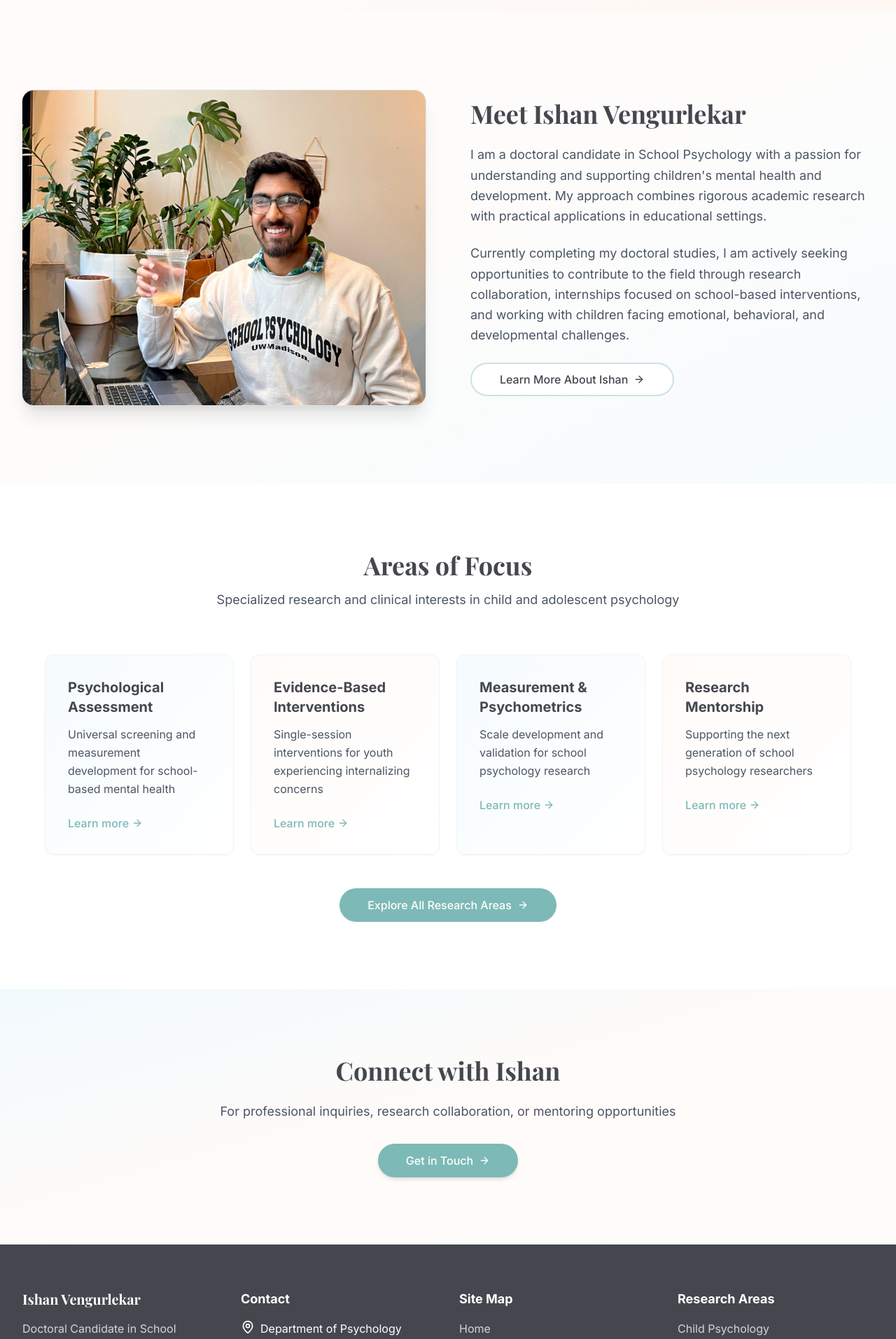
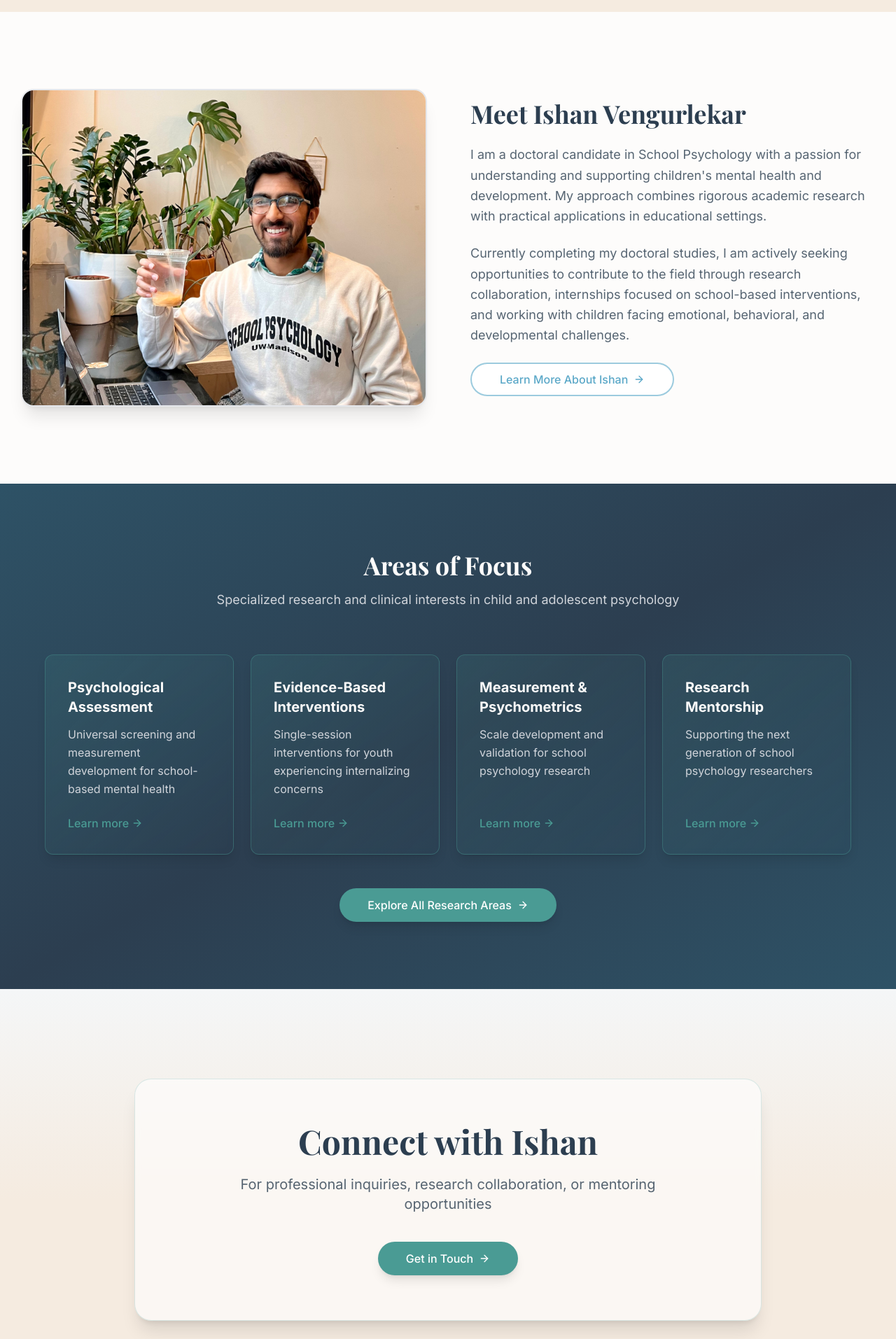
Before and after one commit to emw8105/ishan-psych-profile, a Next.js app: page / in a window 1280 px wide. Shown: the part 820-2733 px from the top of the page at 70% size. Built offline with nearby package versions, Linux system fonts and the light colour scheme.

Commit message:
experimenting with color

```diff
--- a/src/app/page.tsx
+++ b/src/app/page.tsx
@@ -8,37 +8,37 @@ export default function Home() {
   return (
     <div className="flex flex-col min-h-screen">
       {/* Hero Section with Ishan's picture */}
-      <section className="relative bg-gradient-to-br from-sky-blue/20 via-cloud-white to-soft-peach/20 py-20 md:py-32">
+      <section className="relative bg-warm-sand py-20 md:py-32">
         <div className="container grid gap-12 md:grid-cols-2 md:gap-16 items-center">
           <div className="space-y-6">
             <h1 className="font-playfair text-4xl md:text-5xl lg:text-7xl font-bold text-calm-charcoal leading-tight">
               Compassionate Psychological Care for Children
             </h1>
-            <p className="text-lg md:text-xl text-gray-600 leading-relaxed">
+            <p className="text-lg md:text-xl text-calm-charcoal/80 leading-relaxed">
               Doctoral candidate in School Psychology specializing in research and interventions for children and adolescents.
             </p>
             <div className="flex flex-col sm:flex-row gap-4 pt-2">
-              <Button variant="outline" size="lg" asChild>
+              <Button variant="outline" size="lg" asChild className="border-sky-blue/60 text-sky-blue hover:bg-sky-blue hover:text-white transition-all">
                 <Link href="/research-practice">
                   Explore Research <ArrowRight className="ml-2 h-4 w-4" />
                 </Link>
               </Button>
-              <Button size="lg" asChild>
+              <Button size="lg" asChild className="bg-sky-blue hover:bg-sky-blue/90 text-white shadow-lg hover:shadow-xl transition-all">
                 <Link href="/contact">Get in Touch</Link>
               </Button>
             </div>
           </div>
-          <div className="relative h-[500px] rounded-2xl overflow-hidden shadow-xl ring-1 ring-gray-200">
+          <div className="relative h-[500px] rounded-2xl overflow-hidden shadow-xl ring-2 ring-sky-blue/20 hover:ring-sky-blue/40 transition-all">
             <Image src="/images/IshanHeroCropped.jpg" alt="Ishan Vengurlekar" fill className="object-cover" priority />
           </div>
         </div>
       </section>
 
       {/* Brief Introduction */}
-      <section className="py-20 md:py-28 bg-gradient-to-br from-soft-peach/10 via-cloud-white to-sky-blue/10">
+      <section className="py-20 md:py-28 bg-cloud-white">
         <div className="container">
           <div className="grid md:grid-cols-2 gap-16 items-center">
-            <div className="order-2 md:order-1 relative h-[450px] rounded-2xl overflow-hidden shadow-xl ring-1 ring-gray-200">
+            <div className="order-2 md:order-1 relative h-[450px] rounded-2xl overflow-hidden shadow-xl ring-2 ring-gray-200 hover:ring-sky-blue/40 transition-all">
               <Image
                 src="/images/906568B1-8689-44CF-AC23-C393B42F1C98.jpg?height=800&width=600"
                 alt="Ishan Vengurlekar"
@@ -50,15 +50,15 @@ export default function Home() {
               <h2 className="font-playfair text-3xl md:text-4xl font-bold text-calm-charcoal mb-6">
                 Meet Ishan Vengurlekar
               </h2>
-              <p className="text-lg text-gray-600 leading-relaxed">
+              <p className="text-lg text-calm-charcoal/80 leading-relaxed">
                 I am a doctoral candidate in School Psychology with a passion for understanding and supporting
                 children&apos;s mental health and development. My approach combines rigorous academic research with
                 practical applications in educational settings.
               </p>
-              <p className="text-lg text-gray-600 leading-relaxed">
+              <p className="text-lg text-calm-charcoal/80 leading-relaxed">
                 Currently completing my doctoral studies, I am actively seeking opportunities to contribute to the field through research collaboration, internships focused on school-based interventions, and working with children facing emotional, behavioral, and developmental challenges.
               </p>
-              <Button variant="outline" size="lg" asChild className="mt-4">
+              <Button variant="outline" size="lg" asChild className="mt-4 border-sky-blue/60 text-sky-blue hover:bg-sky-blue hover:text-white transition-all">
                 <Link href="/about">
                   Learn More About Ishan <ArrowRight className="ml-2 h-4 w-4" />
                 </Link>
@@ -69,55 +69,63 @@ export default function Home() {
       </section>
 
       {/* Areas of Focus Preview */}
-      <section className="py-20 md:py-24 bg-white">
+      <section className="py-20 md:py-24 bg-gradient-to-br from-deep-ocean via-calm-charcoal to-deep-ocean">
         <div className="container">
           <div className="max-w-3xl mx-auto text-center mb-16">
-            <h2 className="font-playfair text-3xl md:text-4xl font-bold text-calm-charcoal mb-4">Areas of Focus</h2>
-            <p className="text-lg text-gray-600">
+            <h2 className="font-playfair text-3xl md:text-4xl font-bold text-cloud-white mb-4">Areas of Focus</h2>
+            <p className="text-lg text-gray-300">
               Specialized research and clinical interests in child and adolescent psychology
             </p>
           </div>
 
           <div className="grid grid-cols-1 md:grid-cols-2 lg:grid-cols-4 gap-6 max-w-6xl mx-auto">
-            <div className="bg-gradient-to-br from-sky-blue/10 to-white p-8 rounded-xl shadow-sm hover:shadow-md transition-all duration-300 border border-gray-100">
-              <h3 className="text-xl font-bold mb-3 text-calm-charcoal">Psychological Assessment</h3>
-              <p className="text-gray-600 mb-6 leading-relaxed">
+            <div className="bg-gradient-to-br from-soft-teal/15 to-transparent p-8 rounded-xl shadow-lg hover:shadow-xl transition-all duration-300 border border-soft-teal/40 backdrop-blur-sm hover:border-soft-teal/60 flex flex-col h-full group">
+              <div className="flex-grow">
+                <h3 className="text-xl font-bold mb-3 text-cloud-white group-hover:text-soft-teal transition-colors">Psychological Assessment</h3>
+                <p className="text-gray-300 mb-6 leading-relaxed">
                   Universal screening and measurement development for school-based mental health
                 </p>
-              <Link href="/research-practice#assessment" className="text-soft-teal hover:text-soft-teal/80 font-medium inline-flex items-center transition-colors">
+              </div>
+              <Link href="/research-practice#assessment" className="text-soft-teal hover:text-sky-blue font-medium inline-flex items-center transition-colors mt-auto">
                 Learn more <ArrowRight className="ml-1 h-4 w-4" />
               </Link>
             </div>
 
-            <div className="bg-gradient-to-br from-soft-peach/10 to-white p-8 rounded-xl shadow-sm hover:shadow-md transition-all duration-300 border border-gray-100">
-              <h3 className="text-xl font-bold mb-3 text-calm-charcoal">Evidence-Based Interventions</h3>
-              <p className="text-gray-600 mb-6 leading-relaxed">
+            <div className="bg-gradient-to-br from-soft-teal/15 to-transparent p-8 rounded-xl shadow-lg hover:shadow-xl transition-all duration-300 border border-soft-teal/40 backdrop-blur-sm hover:border-soft-teal/60 flex flex-col h-full group">
+              <div className="flex-grow">
+                <h3 className="text-xl font-bold mb-3 text-cloud-white group-hover:text-soft-teal transition-colors">Evidence-Based Interventions</h3>
+                <p className="text-gray-300 mb-6 leading-relaxed">
                   Single-session interventions for youth experiencing internalizing concerns
                 </p>
-              <Link href="/research-practice#interventions" className="text-soft-teal hover:text-soft-teal/80 font-medium inline-flex items-center transition-colors">
+              </div>
+              <Link href="/research-practice#interventions" className="text-soft-teal hover:text-sky-blue font-medium inline-flex items-center transition-colors mt-auto">
                 Learn more <ArrowRight className="ml-1 h-4 w-4" />
               </Link>
             </div>
 
-            <div className="bg-gradient-to-br from-sky-blue/10 to-white p-8 rounded-xl shadow-sm hover:shadow-md transition-all duration-300 border border-gray-100">
-              <h3 className="text-xl font-bold mb-3 text-calm-charcoal">Measurement & Psychometrics</h3>
-              <p className="text-gray-600 mb-6 leading-relaxed">Scale development and validation for school psychology research</p>
-              <Link href="/research-practice#measurement" className="text-soft-teal hover:text-soft-teal/80 font-medium inline-flex items-center transition-colors">
+            <div className="bg-gradient-to-br from-soft-teal/15 to-transparent p-8 rounded-xl shadow-lg hover:shadow-xl transition-all duration-300 border border-soft-teal/40 backdrop-blur-sm hover:border-soft-teal/60 flex flex-col h-full group">
+              <div className="flex-grow">
+                <h3 className="text-xl font-bold mb-3 text-cloud-white group-hover:text-soft-teal transition-colors">Measurement & Psychometrics</h3>
+                <p className="text-gray-300 mb-6 leading-relaxed">Scale development and validation for school psychology research</p>
+              </div>
+              <Link href="/research-practice#measurement" className="text-soft-teal hover:text-sky-blue font-medium inline-flex items-center transition-colors mt-auto">
                 Learn more <ArrowRight className="ml-1 h-4 w-4" />
               </Link>
             </div>
 
-            <div className="bg-gradient-to-br from-soft-peach/10 to-white p-8 rounded-xl shadow-sm hover:shadow-md transition-all duration-300 border border-gray-100">
-              <h3 className="text-xl font-bold mb-3 text-calm-charcoal">Research Mentorship</h3>
-              <p className="text-gray-600 mb-6 leading-relaxed">Supporting the next generation of school psychology researchers</p>
-              <Link href="/mentoring" className="text-soft-teal hover:text-soft-teal/80 font-medium inline-flex items-center transition-colors">
+            <div className="bg-gradient-to-br from-soft-teal/15 to-transparent p-8 rounded-xl shadow-lg hover:shadow-xl transition-all duration-300 border border-soft-teal/40 backdrop-blur-sm hover:border-soft-teal/60 flex flex-col h-full group">
+              <div className="flex-grow">
+                <h3 className="text-xl font-bold mb-3 text-cloud-white group-hover:text-soft-teal transition-colors">Research Mentorship</h3>
+                <p className="text-gray-300 mb-6 leading-relaxed">Supporting the next generation of school psychology researchers</p>
+              </div>
+              <Link href="/mentoring" className="text-soft-teal hover:text-sky-blue font-medium inline-flex items-center transition-colors mt-auto">
                 Learn more <ArrowRight className="ml-1 h-4 w-4" />
               </Link>
             </div>
           </div>
 
           <div className="text-center mt-12">
-            <Button size="lg" asChild>
+            <Button size="lg" asChild className="bg-soft-teal hover:bg-soft-teal/90 text-white shadow-lg hover:shadow-xl transition-all">
               <Link href="/research-practice">
                 Explore All Research Areas <ArrowRight className="ml-2 h-4 w-4" />
               </Link>
@@ -127,20 +135,26 @@ export default function Home() {
       </section>
 
       {/* Call to Action */}
-      <section className="py-20 md:py-24 bg-gradient-to-br from-sky-blue/15 via-soft-peach/10 to-cloud-white">
+      <section className="py-20 md:py-32 bg-gradient-to-b from-deep-ocean/5 via-warm-sand to-warm-sand">
         <div className="container">
-          <div className="max-w-3xl mx-auto text-center">
-            <h2 className="font-playfair text-3xl md:text-4xl font-bold text-calm-charcoal mb-6">Connect with Ishan</h2>
-            <p className="text-lg text-gray-600 mb-8 leading-relaxed">
+          <div className="max-w-4xl mx-auto">
+            <div className="bg-white/60 backdrop-blur-sm rounded-3xl shadow-xl p-12 md:p-16 border border-soft-teal/20">
+              <div className="text-center space-y-6">
+                <h2 className="font-playfair text-3xl md:text-5xl font-bold text-calm-charcoal">Connect with Ishan</h2>
+                <p className="text-lg md:text-xl text-calm-charcoal/80 leading-relaxed max-w-2xl mx-auto">
                   For professional inquiries, research collaboration, or mentoring opportunities
                 </p>
-            <Button size="lg" asChild className="shadow-md">
+                <div className="pt-4">
+                  <Button size="lg" asChild className="bg-soft-teal hover:bg-soft-teal/90 text-white shadow-lg hover:shadow-xl transition-all">
                     <Link href="/contact">
                       Get in Touch <ArrowRight className="ml-2 h-4 w-4" />
                     </Link>
                   </Button>
                 </div>
               </div>
+            </div>
+          </div>
+        </div>
       </section>
     </div>
   )
--- a/tailwind.config.ts
+++ b/tailwind.config.ts
@@ -56,14 +56,17 @@ module.exports = {
           DEFAULT: "hsl(var(--card))",
           foreground: "hsl(var(--card-foreground))",
         },
-        "sky-blue": "#A3D9F5",
-        "soft-peach": "#FFD8C2",
-        "cloud-white": "#FDFCFB",
-        "gentle-gray": "#E8E9EB",
-        "calm-charcoal": "#45474F",
-        "off-white": "#F7F7F7",
-        "soft-teal": "#7DB9B6",
-        "warm-sage": "#8BA888",
+        // Primary palette - more vibrant and professional
+        "sky-blue": "#5BA8C8",        // Deepened for better contrast (was #A3D9F5)
+        "soft-peach": "#F4B8A4",      // Slightly muted coral (was #FFD8C2)
+        "cloud-white": "#FDFCFB",     // Keeping warm white
+        "gentle-gray": "#E8E9EB",     // Keeping neutral gray
+        "calm-charcoal": "#2C3E50",   // Richer, deeper charcoal (was #45474F)
+        "off-white": "#F7F7F7",       // Keeping light background
+        "soft-teal": "#4A9B94",       // Deeper, more saturated teal (was #7DB9B6)
+        "warm-sage": "#6B8E6F",       // Richer sage green (was #8BA888)
+        "deep-ocean": "#2E5266",      // NEW: Deep blue-gray for dark sections
+        "warm-sand": "#F5EBE0",       // NEW: Warmer alternative to pure white
       },
       borderRadius: {
         lg: "var(--radius)",
```
Lines whose indentation alone changed are shown as unchanged.
